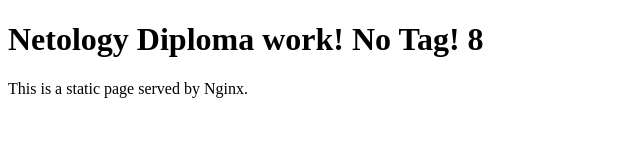
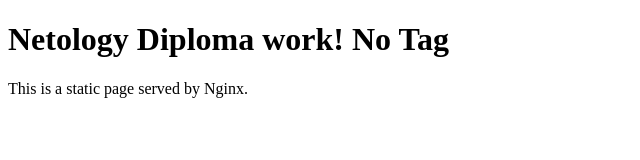
Before and after one commit to SeNike/nginx-static-app, a plain HTML site: page index.html in a window 1280 px wide. Shown: the full height of the page, 0-640 px from the left. Drawn offline with Linux system fonts and the light colour scheme.

Commit message:
No tag  commit

```diff
--- a/index.html
+++ b/index.html
@@ -4,7 +4,7 @@
     <title>DEVOPS</title>
 </head>
 <body>
-    <h1>Netology Diploma work! No Tag! 8 </h1>
+    <h1>Netology Diploma work! No Tag </h1>
     <p>This is a static page served by Nginx.</p>
 </body>
 </html>
```
Also changed, not shown: 1 other file.
